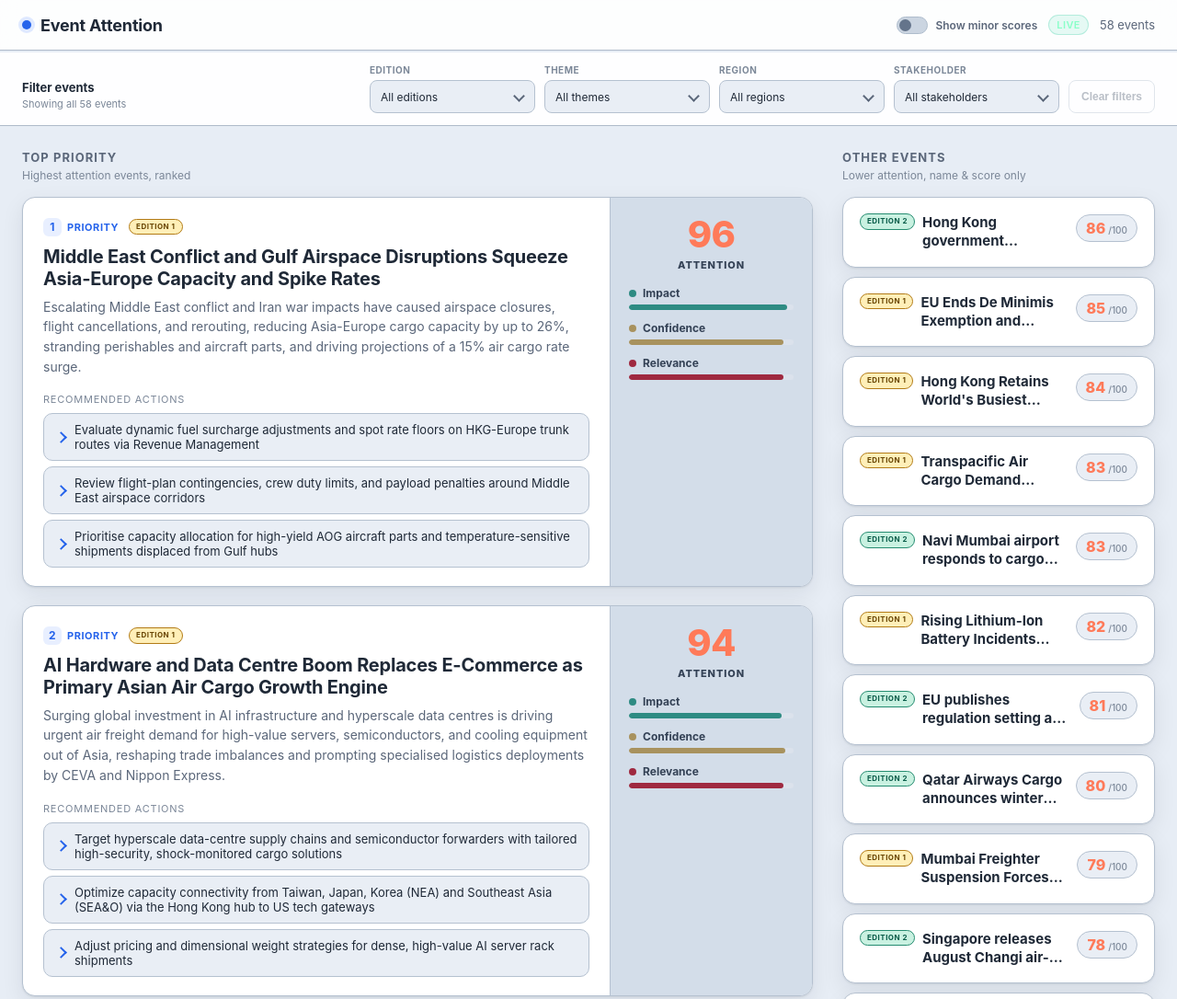
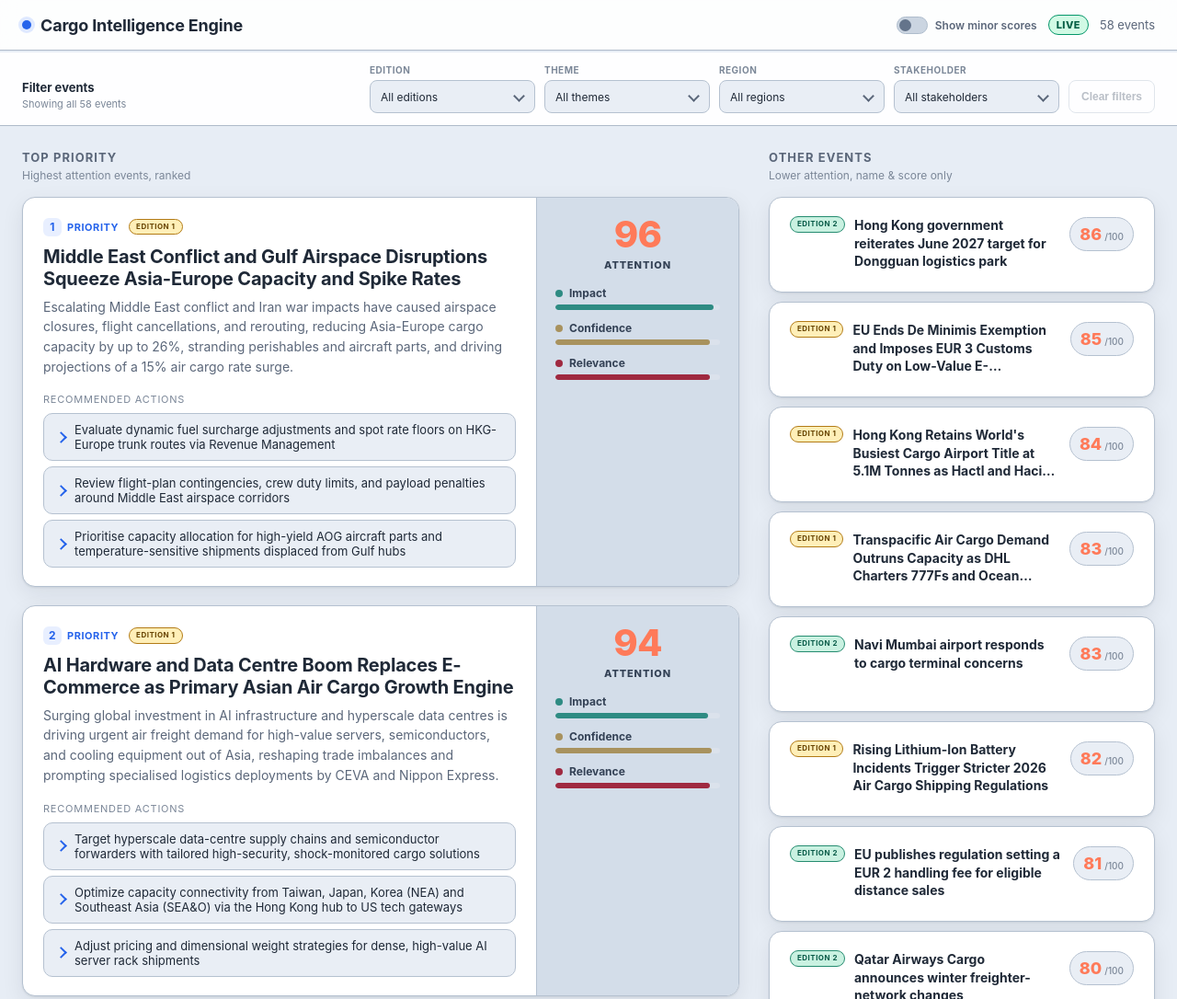
Before and after one commit to V1cT0RLaw/Hackathon, a plain HTML site: page index.html in a window 1280 px wide. Shown: the top 1086 px of the page at 92% size. Drawn offline with Linux system fonts and the light colour scheme.

Commit message:
Refine engine header and minor cards

```diff
--- a/detail.js
+++ b/detail.js
@@ -258,7 +258,7 @@
     const inner = node("div", "topbar__inner");
     const brand = node("a", "brand brand--link");
     const dot = node("span", "brand__dot");
-    const title = node("span", "brand__title", "Event Attention");
+    const title = node("span", "brand__title", "Cargo Intelligence Engine");
     const actions = node("div", "topbar__actions");
     const toggle = node("label", "score-toggle");
     const toggleInput = node("input", "score-toggle__input");
--- a/index.html
+++ b/index.html
@@ -11,7 +11,7 @@
     <div class="topbar__inner">
       <div class="brand">
         <span class="brand__dot"></span>
-        <h1 class="brand__title">Event Attention</h1>
+        <h1 class="brand__title">Cargo Intelligence Engine</h1>
       </div>
       <div class="topbar__meta">
         <label class="score-toggle">
--- a/styles.css
+++ b/styles.css
@@ -1428,3 +1428,32 @@ body { background: var(--bg); color: var(--text); }
   margin-top: 1px;
   font-weight: 800;
 }
+
+/* ---------- Larger minor cards and header contrast ---------- */
+@media (min-width: 901px) {
+  .layout { grid-template-columns: minmax(0, 1fr) 420px; }
+}
+.card--small {
+  min-height: 104px;
+  padding: 20px 22px;
+}
+.card--small__main {
+  gap: 10px;
+}
+.card--small__name {
+  font-size: 14px;
+  line-height: 1.4;
+  -webkit-line-clamp: 3;
+}
+.card--small__score {
+  min-width: 50px;
+  padding: 7px 10px;
+  font-size: 18px;
+}
+.card--small__score small { font-size: 10px; }
+.chip {
+  color: #065f46;
+  background: #d1fae5;
+  border-color: #059669;
+  font-weight: 800;
+}
```
